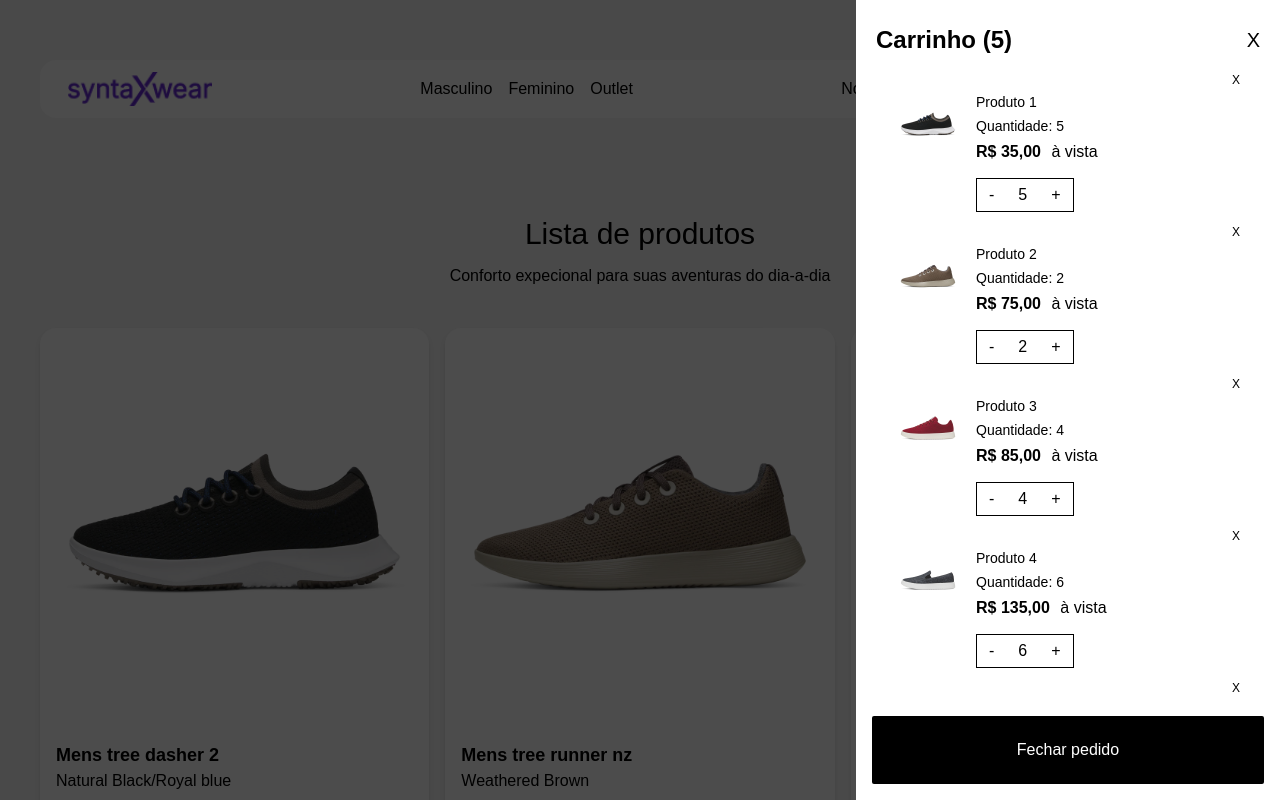
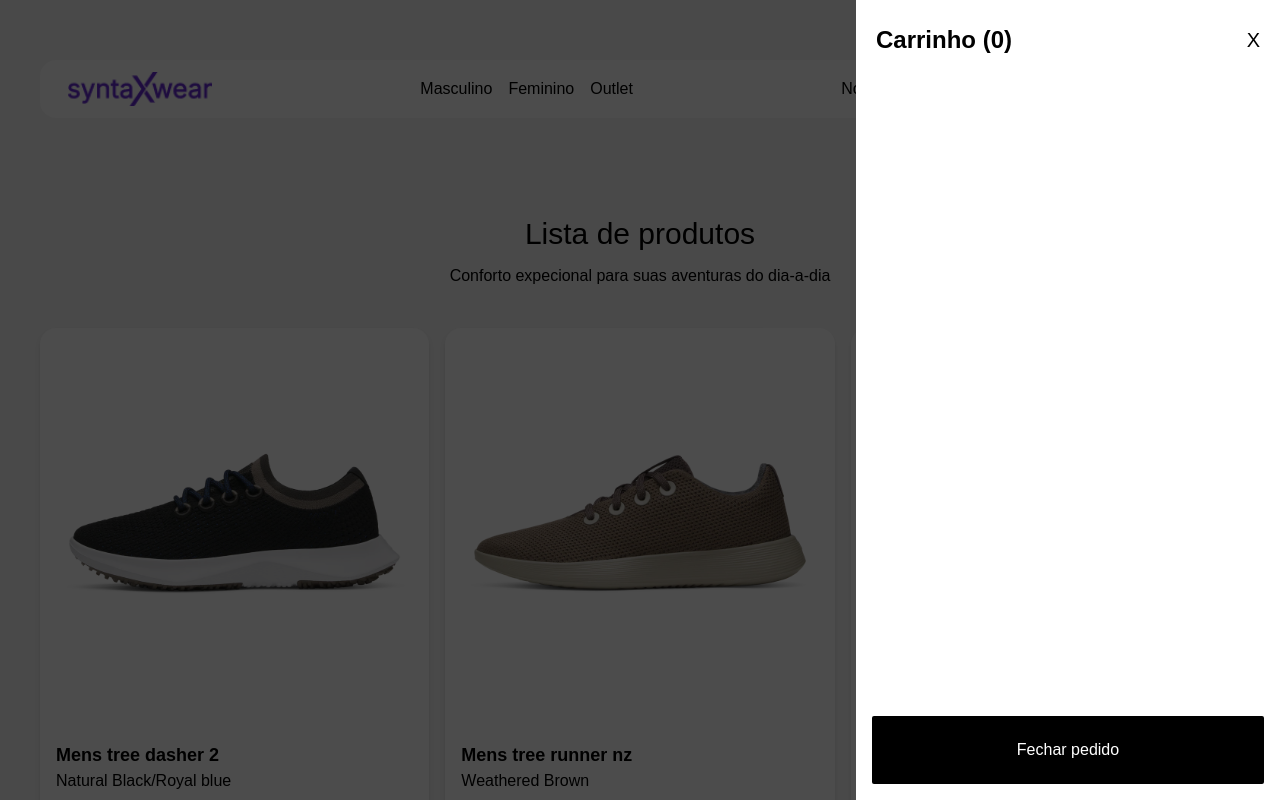
Before and after one commit to JLPS22/syntax-wear-app, a React (Vite) app: page /products in a window 1280 px wide. Both pictures are taken after a click on the button 1200 px from the left and 85 px from the top of the page. Shown: the top 800 px of the page. Built offline with nearby package versions, Linux system fonts and the light colour scheme; a web font is replaced by a local one.

Commit message:
feat: adiciona contexto de produtos no carrinho

```diff
--- a/src/App.tsx
+++ b/src/App.tsx
@@ -1,11 +1,15 @@
 import { RouterProvider, createRouter } from "@tanstack/react-router"
 import { routeTree } from "./router-tree-gen"
+import { CartProvider } from "./contexts/CartProvider"
 
 const router = createRouter({ routeTree })
 
 function App() {
-
-  return <RouterProvider router={router} />
+  return (
+    <CartProvider>
+      <RouterProvider router = { router } />
+    </CartProvider>
+  )
 }
 
 export default App
--- a/src/components/ProductCard/index.tsx
+++ b/src/components/ProductCard/index.tsx
@@ -1,12 +1,17 @@
 import { Link } from "@tanstack/react-router"
 import type { Product } from "../../interfaces/product"
 import { MdAddShoppingCart } from "react-icons/md"
+import { useContext } from "react"
+import { CartContext } from "../../contexts/CartContext"
 
 interface ProductCardProps {
     product: Product
 }
 
 export const ProductCard = ({product} : ProductCardProps) => {
+
+    const { add } = useContext(CartContext)
+
     return (
         <div className="bg-white rounded-2xl shadow-md">
             <Link to="/products/$productId" params={{ productId: String(product.id) }}>
@@ -23,7 +28,7 @@
                         R${product.price},00
                     </p>
 
-                    <button className="cursor-pointer">
+                    <button className="cursor-pointer" onClick={() => add(product)}>
                         <MdAddShoppingCart className="h-7 w-7" />
                     </button>
                 </div>
--- a/src/components/ShoppingCart/index.tsx
+++ b/src/components/ShoppingCart/index.tsx
@@ -1,22 +1,11 @@
 import IconCart from "@/assets/images/icon-cart.png"
-import MensTreeDasher from "@/assets/images/tree-dasher-2-natural-black-boyal-blue.webp"
-import MensTreeRunnerNz from "@/assets/images/tree-runner-nz-weathered-brown.webp"
-import MensWoolCruiser from "@/assets/images/wool-cruiser-burgundy.webp"
-import MensWoolCruiserSlipOn from "@/assets/images/wool-cruiser-slip-on-dark-grey.webp"
-import MensWoolCruiserWaterproof from "@/assets/images/wool-cruiser-waterproof-natural-black.webp"
-import { useState } from "react"
+import { useContext, useState } from "react"
 import { formatCurrency } from "../../utils/format-currency"
-
-const productsInCart = [
-    {id: 1, name: 'Produto 1', image: MensTreeDasher, price: 35, quantity: 5 },
-    { id: 2, name: 'Produto 2', image: MensTreeRunnerNz, price: 75, quantity: 2 },
-    { id: 3, name: 'Produto 3', image: MensWoolCruiser, price: 85, quantity: 4 },
-    { id: 4, name: 'Produto 4', image: MensWoolCruiserSlipOn, price: 135, quantity: 6 },
-    { id: 5, name: 'Produto 5', image: MensWoolCruiserWaterproof, price: 15, quantity: 2 },
-]
+import { CartContext } from "../../contexts/CartContext"
 
 export const ShoppingCart = () => {
-    const [cartIsOpen, setCartIsOpen] = useState<boolean>(false)
+    const [cartIsOpen, setCartIsOpen] = useState<boolean>(false);
+    const { cart, remove, increment, decrement } = useContext(CartContext)
 
     return (
         <>
@@ -29,14 +18,14 @@
                 {/* { Drawer } */}
                 <div className={`${cartIsOpen ? 'translate-x-0' : 'translate-x-full '} absolute top-0 right-0 bottom-0 bg-white pt-6 transition-all duration-500 ease-in-out w-75 md:w-106`} onClick={(e) => e.stopPropagation()}>
                     <header className="flex items-center justify-between px-5">
-                        <p className="text-2xl font-bold">Carrinho ({productsInCart.length})</p>
+                        <p className="text-2xl font-bold">Carrinho ({cart.length})</p>
                         <button className="text-xl cursor-pointer" onClick={() => setCartIsOpen(!cartIsOpen)}>X</button>
                     </header>
 
                     <ul className="p-4 overflow-y-auto scrollbar-hide h-[calc(100%-140px)] flex flex-col gap-3 ">
-                        {productsInCart.map(product => (
+                        {cart.map(product => (
                             <li key={product.id} className="flex flex-col gap-1 px-6">
-                                <button className="self-end text-xs cursor-pointer">X</button>
+                                <button className="self-end text-xs cursor-pointer" onClick={() => remove(product.id)}>X</button>
 
                                 <div className="flex gap-4">
                                     <img src={product.image} alt={product.name} className="w-16 h-16" />
@@ -51,9 +40,9 @@
                                         </p>
 
                                         <div className="border flex gap-6 py-1 px-3">
-                                            <button className="cursor-pointer">-</button>
+                                            <button className="cursor-pointer" onClick={() => decrement(product)}>-</button>
                                             <p>{product.quantity}</p>
-                                            <button className="cursor-pointer">+</button>
+                                            <button className="cursor-pointer" onClick={() => increment(product)}>+</button>
                                         </div>
                                     </div>
                                 </div>
--- /dev/null
+++ b/src/contexts/CartContext.tsx
@@ -0,0 +1,13 @@
+import { createContext } from "react";
+import type { Product } from "../interfaces/product";
+import type { ProductCart } from "./CartProvider";
+
+interface CartContextType {
+    cart: ProductCart[],
+    add: (product: Product) => void,
+    remove: (productId: number) => void,
+    increment: (product: ProductCart) => void,
+    decrement: (product: ProductCart) => void,
+}
+
+export const CartContext = createContext({} as CartContextType)
--- /dev/null
+++ b/src/contexts/CartProvider.tsx
@@ -0,0 +1,71 @@
+import { useState } from "react";
+import type { Product } from "../interfaces/product";
+import { CartContext } from "./CartContext";
+
+interface CartProviderProps {
+    children: React.ReactNode;
+}
+
+export interface ProductCart extends Product {
+    quantity: number
+}
+
+export const CartProvider = ({ children }: CartProviderProps) => {
+    const [cart, setCart] = useState<ProductCart[]>([]);
+
+    function add(product: Product): void {
+        const productExistsInCart = cart.find(itemIncart => itemIncart.id === product.id);
+
+        let newCart;
+
+        if (productExistsInCart) {
+            newCart = cart.map(itemInCart =>
+                itemInCart.id === product.id
+                    ? { ...itemInCart, quantity: itemInCart.quantity + 1 }
+                    : itemInCart
+            )
+        } else {
+            newCart = [...cart, { ...product, quantity: 1 }];
+        }
+
+        setCart(newCart)
+    }
+
+    function remove(productId: number): void {
+        setCart(cart.filter((itemInCart) => itemInCart.id !== productId));
+    }
+
+    function increment(product: ProductCart): void {
+        updateProductQuantity(product, product.quantity + 1)
+    }
+
+    function decrement(product: ProductCart): void {
+        updateProductQuantity(product, product.quantity - 1)
+    }
+
+    function updateProductQuantity(product: ProductCart, newQuantity: number): void {
+        if (newQuantity <= 0) return
+
+        const productExistsInCart = cart.find(
+            (itemInCart) => itemInCart.id === product.id
+        );
+
+        if (!productExistsInCart) return;
+
+        const newCart = cart.map(itemInCart =>
+            itemInCart.id === product.id
+                ? { ...itemInCart, quantity: newQuantity }
+                : itemInCart
+        );
+
+        setCart(newCart);
+    }
+
+    return <CartContext.Provider value={{
+        cart,
+        add,
+        remove,
+        increment,
+        decrement,
+    }}>{children}</CartContext.Provider>
+}
--- a/src/pages/_app/products/$productsId.tsx
+++ b/src/pages/_app/products/$productsId.tsx
@@ -1,6 +1,8 @@
 import { createFileRoute, Link } from '@tanstack/react-router'
 import { products } from '../../../mocks/products'
 import { formatCurrency } from '../../../utils/format-currency'
+import { useContext } from 'react'
+import { CartContext } from '../../../contexts/CartContext'
 
 export const Route = createFileRoute('/_app/products/$productsId')({
     component: RouteComponent,
@@ -11,9 +13,13 @@
 
     const filteredProduct = products.find(product => product.id === Number(productsId))
 
+    if(!filteredProduct) return;
+
     const originalPrice = filteredProduct?.price ?? 0;
     const discountPrice = originalPrice * 0.9;
     const inInstallmentsPrice = originalPrice / 6;
+
+    const { add } = useContext(CartContext);
 
     return (
         <section className='container mb-10 pt-44 md:pt-54 pb-10 md:px-10'>
@@ -52,7 +58,7 @@
                         </form>
                     </div>
 
-                    <button className='bg-black text-white rounded-md p-5 w-full cursor-pointer hover:bg-gray-800'>Adicionar ao carrinho</button>
+                    <button className='bg-black text-white rounded-md p-5 w-full cursor-pointer hover:bg-gray-800' onClick={() => add(filteredProduct)}>Adicionar ao carrinho</button>
                 </div>
             </div>
 
```
